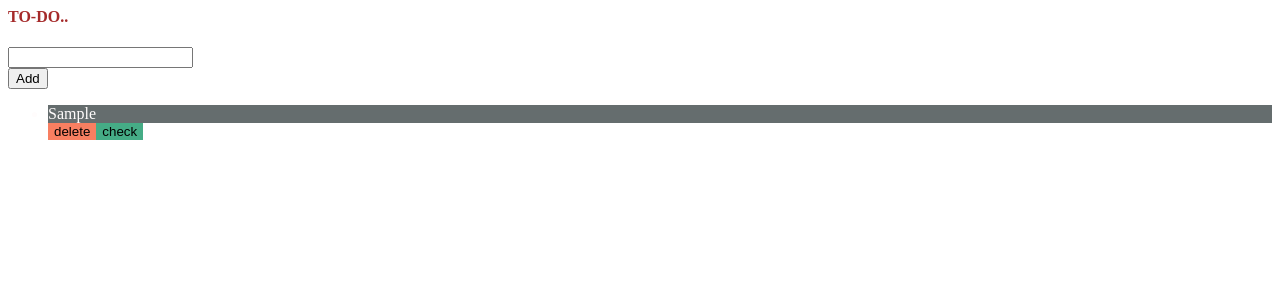
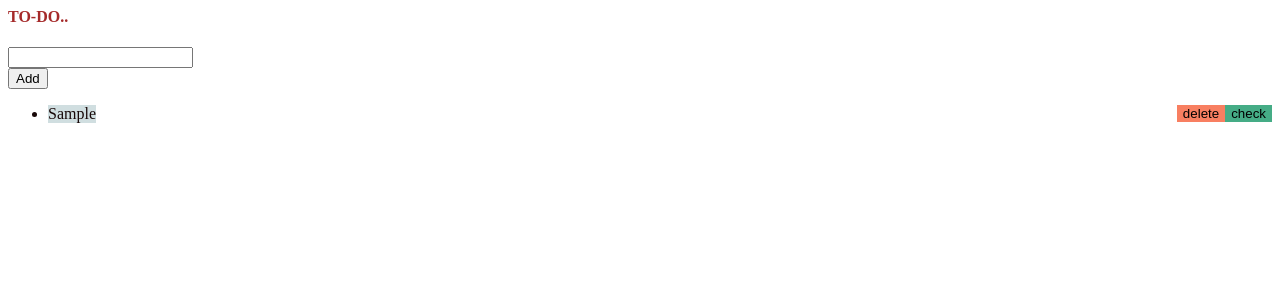
Before and after one commit to bhagyashreept/react-TodoNew, a React (Create React App) app: page / in a window 1280 px wide. Both pictures are taken after typing "Sample" into the empty fields and a click on the button "Add". Shown: the top 300 px of the page. Built offline with nearby package versions, Linux system fonts and the light colour scheme.

Commit message:
3 files modified

```diff
--- a/src/components/Form.js
+++ b/src/components/Form.js
@@ -23,7 +23,7 @@ const Form = ({ setInputText, setTodos, todos, inputText }) => {
         <input type="text" value={inputText} onChange={getNameHandler}></input>
       </div>
       <div>
-        <button className="button" onClick={submitHandler}>
+        <button className="AddButton" onClick={submitHandler}>
           Add
         </button>
       </div>
--- a/src/components/Todo.css
+++ b/src/components/Todo.css
@@ -1,6 +1,6 @@
 .todo-item {
-  color: rgb(255, 252, 252);
-  background-color: rgb(101, 109, 110);
+  color: rgb(24, 8, 8);
+  background-color: rgb(208, 222, 224);
 }
 
 .completed {
@@ -32,15 +32,27 @@
 }
 
 .textCss {
-  background-color: cornflowerblue;
+  background-color: rgb(4, 8, 17);
 }
-.AddButton {
-  border: rgb(212, 231, 231);
-  background-color: rgb(212, 231, 231);
+.eachItem-text {
+  word-break: break-all;
+}
+.eachItem-btn-flexend {
+  justify-content: flex-end;
 }
 
 @media only screen and (max-width: 200px) {
   .button {
     width: 100%;
+    background-color: rgb(106, 231, 231);
+  }
+  .AddButton {
+    border: rgb(212, 231, 231);
+    background-color: rgb(106, 231, 231);
+    width: 100%;
   }
 }
+.eachItem {
+  display: flex;
+  justify-content: space-between;
+}
--- a/src/components/Todo.js
+++ b/src/components/Todo.js
@@ -19,19 +19,26 @@ const Todo = ({ text, todo, setTodos, todos }) => {
     );
   };
   return (
+    <div className="eachItem">
+      <div className="eachItem-text">
         <div>
-      <li className={`todo-item ${todo.completed ? "completed" : ''  }`}>
+          <li className={`todo-item ${todo.completed ? 'completed' : ''}`}>
             {text}
           </li>
+        </div>
+      </div>
+      <div className="eachItem-btn-flexend">
         <button className="deleteButton" onClick={DeleteHandler}>
           delete
           <i></i>
         </button>
+
         <button className="checkButton" onClick={checkHandler}>
           check
           <i></i>
         </button>
       </div>
+    </div>
   );
 };
 
```
Lines whose indentation alone changed are shown as unchanged.
